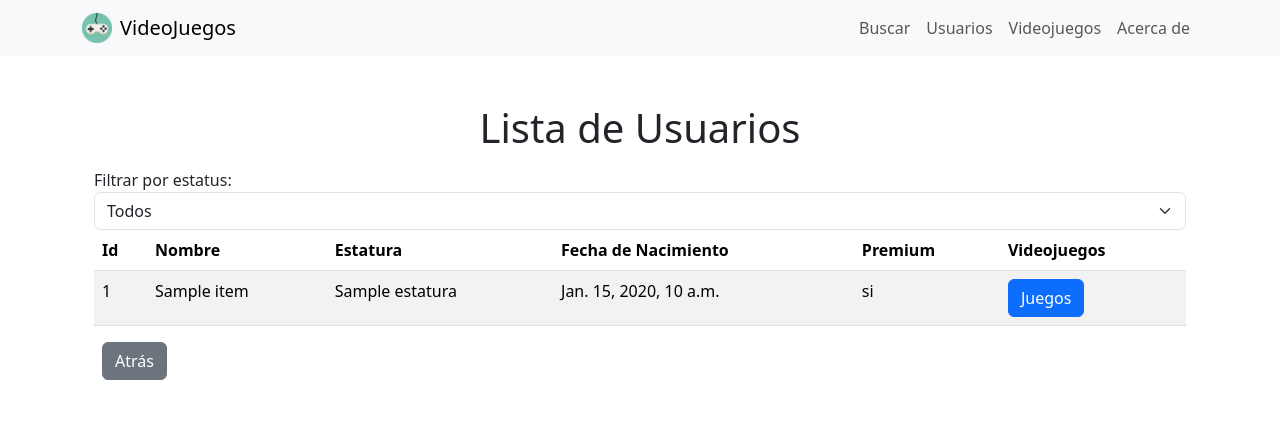
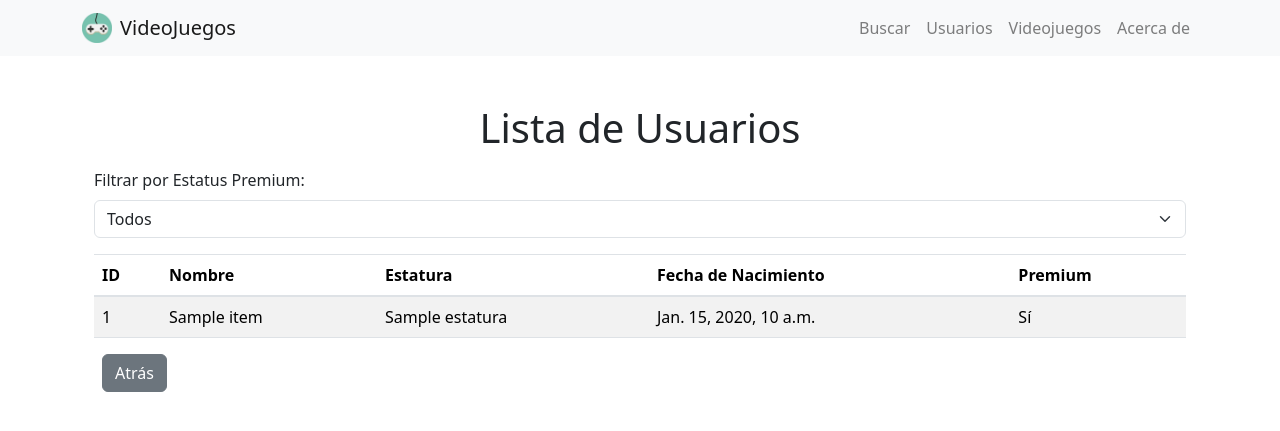
Before and after one commit to Konan03/Cliente2Django, a Django app: page /usuario/verUsuarios/ in a window 1280 px wide. Shown: the top 431 px of the page. Run offline with Django 5.2, Linux system fonts and the light colour scheme; tables that the repository leaves empty hold one stand-in row (values such as "Sample post"); a database or web service that is not in the repository returns one stand-in record (values such as "Sample title"); data that the repository does not hold is empty; some libraries are stand-ins or nearby versions.

Commit message:
fix usario

```diff
--- a/crudApp/forms.py
+++ b/crudApp/forms.py
@@ -9,7 +9,7 @@ class UsuarioForm(forms.ModelForm):
         fields = ['id','nombre', 'estatura', 'fechaNacimiento', 'esPremium']  # Asumiendo que manejas videojuegos de otra manera
         widgets = {
             'fechaNacimiento': forms.DateTimeInput(attrs={'type': 'datetime-local'}, format='%Y-%m-%dT%H:%M'),
-            'esPremium': forms.CheckboxInput(),
+            'esPremium':  forms.Select(choices=[(True, 'Sí'), (False, 'No')]),
         }
 
     def __init__(self, *args, **kwargs):
--- a/crudApp/templates/crudApp/CrudUsuario/ReadU.html
+++ b/crudApp/templates/crudApp/CrudUsuario/ReadU.html
@@ -1,11 +1,9 @@
 <!DOCTYPE html>
-<html lang="en">
+<html lang="es">
 <head>
     <meta charset="UTF-8">
     <title>Ver Usuarios</title>
-
-    <link href="https://cdn.jsdelivr.net/npm/bootstrap@5.3.3/dist/css/bootstrap.min.css" rel="stylesheet" integrity="sha384-QWTKZyjpPEjISv5WaRU9OFeRpok6YctnYmDr5pNlyT2bRjXh0JMhjY6hW+ALEwIH" crossorigin="anonymous">
-    <script src="https://cdn.jsdelivr.net/npm/bootstrap@5.3.3/dist/js/bootstrap.bundle.min.js" integrity="sha384-YvpcrYf0tY3lHB60NNkmXc5s9fDVZLESaAA55NDzOxhy9GkcIdslK1eN7N6jIeHz" crossorigin="anonymous"></script>
+    <link rel="stylesheet" href="https://maxcdn.bootstrapcdn.com/bootstrap/4.5.2/css/bootstrap.min.css">
 </head>
 <body>
 
@@ -15,66 +13,35 @@
 <div class="container mt-4">
     <h1 class="mb-3 d-flex justify-content-center">Lista de Usuarios</h1>
 
-    <div class="form-group">
-        <label for="filtroPremium">Filtrar por estatus:</label>
-        <select class="form-select" id="filtroPremium">
-            <option value="todos">Todos</option>
-            <option value="premium">Premium</option>
-            <option value="no-premium">No Premium</option>
+    <!-- Filtro por Premium -->
+    <form method="get" action="{% url 'view_usuario' %}" class="form-group mb-3">
+        <label for="filtroPremium">Filtrar por Estatus Premium:</label>
+        <select class="form-select" id="filtroPremium" name="premium" onchange="this.form.submit()">
+            <option value="todos" {% if filter_premium == None or filter_premium == 'todos' %}selected{% endif %}>Todos</option>
+            <option value="premium" {% if filter_premium == 'premium' %}selected{% endif %}>Premium</option>
+            <option value="no_premium" {% if filter_premium == 'no_premium' %}selected{% endif %}>No Premium</option>
         </select>
-    </div>
+    </form>
 
     <div class="table-responsive">
         <table class="table table-striped">
             <thead>
             <tr>
-                <th>Id</th>
+                <th>ID</th>
                 <th>Nombre</th>
                 <th>Estatura</th>
                 <th>Fecha de Nacimiento</th>
                 <th>Premium</th>
-                <th>Videojuegos</th>
             </tr>
             </thead>
             <tbody>
             {% for usuario in usuarios %}
-            <tr class="usuario {% if usuario.esPremium %}premium{% else %}no-premium{% endif %}">
+            <tr>
                 <td>{{ usuario.id }}</td>
                 <td>{{ usuario.nombre }}</td>
                 <td>{{ usuario.estatura }}</td>
                 <td>{{ usuario.fechaNacimiento }}</td>
-                <td>{{ usuario.esPremium|yesno:"si,no" }}</td>
-                <td>
-                    {% if usuario.videojuegos %}
-                    <button type="button" class="btn btn-primary" data-bs-toggle="modal" data-bs-target="#juegosModal{{ usuario.id }}">
-                        Juegos
-                    </button>
-
-                    <div class="modal fade" id="juegosModal{{ usuario.id }}" tabindex="-1" role="dialog" aria-labelledby="juegosModalLabel" aria-hidden="true">
-                        <div class="modal-dialog modal-dialog-centered modal-dialog-scrollable" role="document">
-                            <div class="modal-content">
-                                <div class="modal-header">
-                                    <h5 class="modal-title" id="juegosModalLabel">Videojuegos de {{ usuario.nombre }}</h5>
-                                    <button type="button" class="close" data-bs-dismiss="modal" aria-label="Close">
-                                        <span aria-hidden="true">&times;</span>
-                                    </button>
-                                </div>
-                                <div class="modal-body">
-                                    <!-- Aquí se listarían los juegos -->
-                                    {% for juego in usuario.videojuegos %}
-                                    <p>{{ juego.nombre }}</p>
-                                    {% endfor %}
-                                </div>
-                                <div class="modal-footer">
-                                    <button type="button" class="btn btn-secondary" data-bs-dismiss="modal">Cerrar</button>
-                                </div>
-                            </div>
-                        </div>
-                    </div>
-                    {% else %}
-                    <p>No hay juegos asignados</p>
-                    {% endif %}
-                </td>
+                <td>{{ usuario.esPremium|yesno:"Sí,No" }}</td>
             </tr>
             {% endfor %}
             </tbody>
@@ -84,33 +51,19 @@
 </div>
 {% endblock %}
 
-<!-- jQuery completa -->
 <script src="https://code.jquery.com/jquery-3.5.1.min.js"></script>
-
-<!-- Bootstrap JS -->
 <script src="https://cdn.jsdelivr.net/npm/bootstrap@4.5.2/dist/js/bootstrap.min.js"></script>
 <script>
-    $(document).ready(function() {
-        // Manejo de modal con Bootstrap 5
-        $('[data-bs-toggle="modal"]').click(function() {
-            var target = $(this).attr('data-bs-target');
-            $(target).modal('show');
-        });
-
-        // Filtro de usuarios por estatus
-        $('#filtroPremium').change(function() {
-            var filtro = $(this).val();
-            $('.usuario').show(); // Reset para mostrar todos
-            if (filtro === 'premium') {
-                $('.usuario:not(.premium)').hide();
-            } else if (filtro === 'no-premium') {
-                $('.usuario.premium').hide();
-            }
-        });
-
-        // Trigger change para aplicar el filtro por defecto al cargar la página
-        $('#filtroPremium').change();
-    });
+    function filtrarPremium() {
+        var filtro = document.getElementById('filtroPremium').value;
+        var url = "{% url 'view_usuario' %}?";
+        if (filtro === 'premium') {
+            url += "premium=premium";
+        } else if (filtro === 'no_premium') {
+            url += "premium=no_premium";
+        }
+        window.location.href = url;
+    }
 </script>
 
 </body>
--- a/crudApp/views.py
+++ b/crudApp/views.py
@@ -294,12 +294,26 @@ def delete_usuario(request):
 
 
 def view_usuario(request):
-    response = requests.get('http://localhost:8080/usuarios')
-    if response.ok:
+    filtro_premium = request.GET.get('premium')
+    params = {}
+
+    if filtro_premium and filtro_premium != 'todos':
+        if filtro_premium == 'premium':
+            params['esPremium'] = True
+        elif filtro_premium == 'no_premium':
+            params['esPremium'] = False
+
+    response = requests.get('http://localhost:8080/usuarios', params=params)
+    if response.status_code == 200:
         usuarios = response.json()
-        return render(request, 'crudApp/CrudUsuario/ReadU.html', {'usuarios': usuarios})
     else:
-        return HttpResponse('Error al obtener los usuarios: ' + str(response.status_code))
+        messages.error(request, 'Error al obtener los usuarios: ' + str(response.status_code))
+        usuarios = []
+
+    return render(request, 'crudApp/CrudUsuario/ReadU.html', {
+        'usuarios': usuarios,
+        'filter_premium': filtro_premium
+    })
 
 def update_usuario(request):
     try:
```
